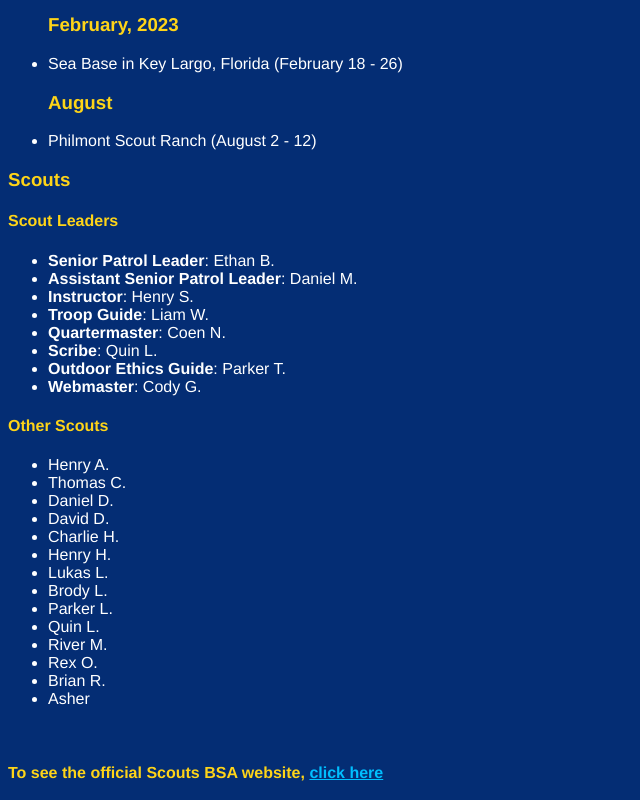
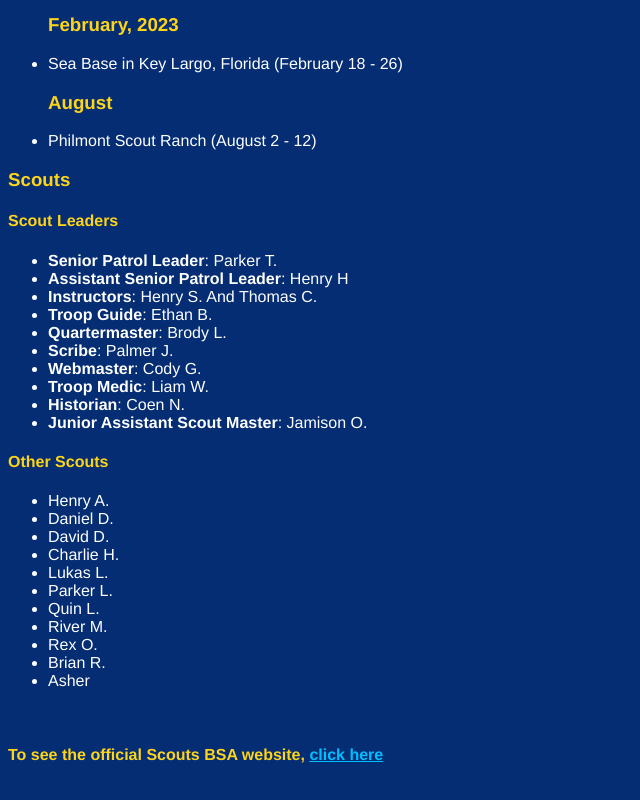
Before and after one commit to cyberdog03/troop72, a plain HTML site: page index.html in a window 1280 px wide. Shown: the part 538-1338 px from the top of the page, without its empty margins (0-640 px from the left). Drawn offline with Linux system fonts and the light colour scheme.

Commit message:
Updated roles of scouts.

```diff
--- a/index.html
+++ b/index.html
@@ -95,27 +95,26 @@
   <h4>Scout Leaders</h4>
 
   <ul>
-    <li><b>Senior Patrol Leader</b>: Ethan B.</li>
-    <li><b>Assistant Senior Patrol Leader</b>: Daniel M.</li>
-    <li><b>Instructor</b>: Henry S.</li>
-    <li><b>Troop Guide</b>: Liam W.</li>
-    <li><b>Quartermaster</b>: Coen N.</li>
-    <li><b>Scribe</b>: Quin L.</li>
-    <li><b>Outdoor Ethics Guide</b>: Parker T.</li>
+    <li><b>Senior Patrol Leader</b>: Parker T.</li>
+    <li><b>Assistant Senior Patrol Leader</b>: Henry H</li>
+    <li><b>Instructors</b>: Henry S. And Thomas C.</li>
+    <li><b>Troop Guide</b>: Ethan B.</li>
+    <li><b>Quartermaster</b>: Brody L.</li>
+    <li><b>Scribe</b>: Palmer J.</li>
     <li><b>Webmaster</b>: Cody G.</li>
+    <li><b>Troop Medic</b>: Liam W.</li>
+    <li><b>Historian</b>: Coen N.</li>
+    <li><b>Junior Assistant Scout Master</b>: Jamison O.</li>
   </ul>
 
   <h4>Other Scouts</h4>
 
   <ul>
     <li>Henry A.</li>
-    <li>Thomas C.</li>
     <li>Daniel D.</li>
     <li>David D.</li>
     <li>Charlie H.</li>
-    <li>Henry H.</li>
     <li>Lukas L.</li>
-    <li>Brody L.</li>
     <li>Parker L.</li>
     <li>Quin L.</li>
     <li>River M.</li>
```
